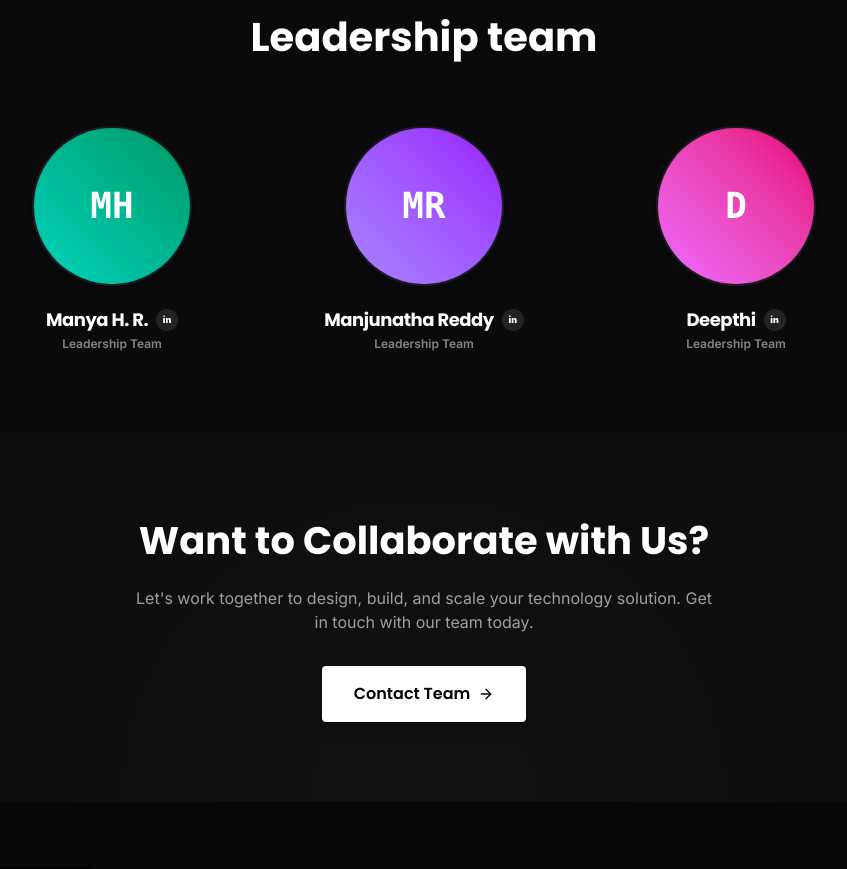
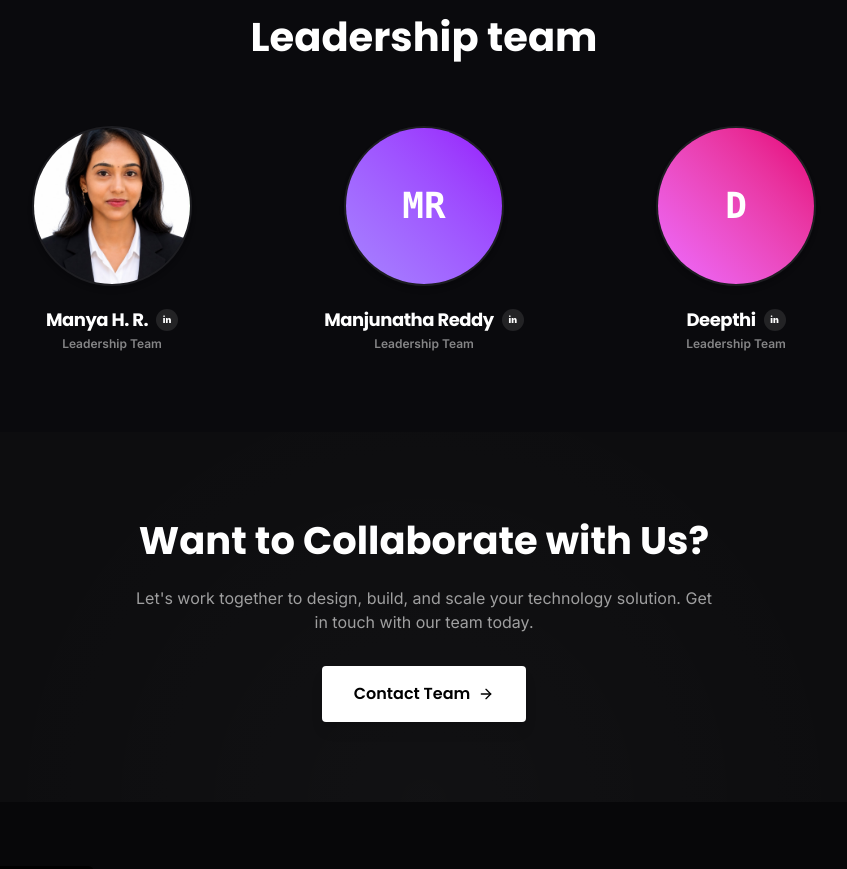
Before and after one commit to ROHITH05012005/FUERA, a React (Vite) app: page /about in a window 1280 px wide. Shown: the part 1340-2209 px from the top of the page, without its empty margins (216-1063 px from the left). Built offline with nearby package versions, Linux system fonts and the light colour scheme.

Commit message:
style: render Manya H. R. profile photo in team grid

```diff
--- a/src/app/pages/LeadershipPage.tsx
+++ b/src/app/pages/LeadershipPage.tsx
@@ -6,6 +6,7 @@ import { useSEO } from "../hooks/useSEO";
 import founderImg from "@/imports/founder.png";
 import cofounderImg from "@/imports/cofounder.png";
 import ceoImg from "@/imports/ceo.png";
+import manyaImg from "@/imports/manya.png";
 
 // Define Executive Leaders data
 const EXECUTIVES = [
@@ -40,7 +41,7 @@ const EXECUTIVES = [
 
 // Define Leadership Team members
 const TEAM_MEMBERS = [
-  { name: "Manya H. R.", role: "Leadership Team", initials: "MH", gradient: "from-teal-400 to-emerald-600" },
+  { name: "Manya H. R.", role: "Leadership Team", initials: "MH", gradient: "from-teal-400 to-emerald-600", image: manyaImg },
   { name: "Manjunatha Reddy", role: "Leadership Team", initials: "MR", gradient: "from-violet-400 to-purple-600" },
   { name: "Deepthi", role: "Leadership Team", initials: "D", gradient: "from-fuchsia-400 to-pink-600" },
 ];
@@ -221,13 +222,21 @@ export default function LeadershipPage() {
                 transition={{ duration: 0.4, delay: idx * 0.1 }}
                 className="group flex flex-col items-center text-center relative w-full"
               >
-                {/* Circular Initial card header */}
-                <div className="overflow-hidden rounded-full w-40 h-40 bg-[#111115] border-2 border-white/5 relative shadow-md transition-transform duration-500 group-hover:scale-105">
-                  <div
-                    className={`w-full h-full bg-gradient-to-tr ${member.gradient} flex items-center justify-center text-white text-4xl font-black font-mono`}
-                  >
-                    {member.initials}
-                  </div>
+                {/* Circular Initial or Photo header */}
+                <div className="overflow-hidden rounded-full w-40 h-40 bg-[#111115] border-2 border-white/5 relative shadow-md transition-transform duration-500 group-hover:scale-105 flex items-center justify-center">
+                  {member.image ? (
+                    <img
+                      src={member.image}
+                      alt={member.name}
+                      className="w-full h-full object-cover"
+                    />
+                  ) : (
+                    <div
+                      className={`w-full h-full bg-gradient-to-tr ${member.gradient} flex items-center justify-center text-white text-4xl font-black font-mono`}
+                    >
+                      {member.initials}
+                    </div>
+                  )}
                 </div>
 
                 {/* Name, role, and LinkedIn button underneath */}
```
Also changed, not shown: src/imports/manya.png (added).
